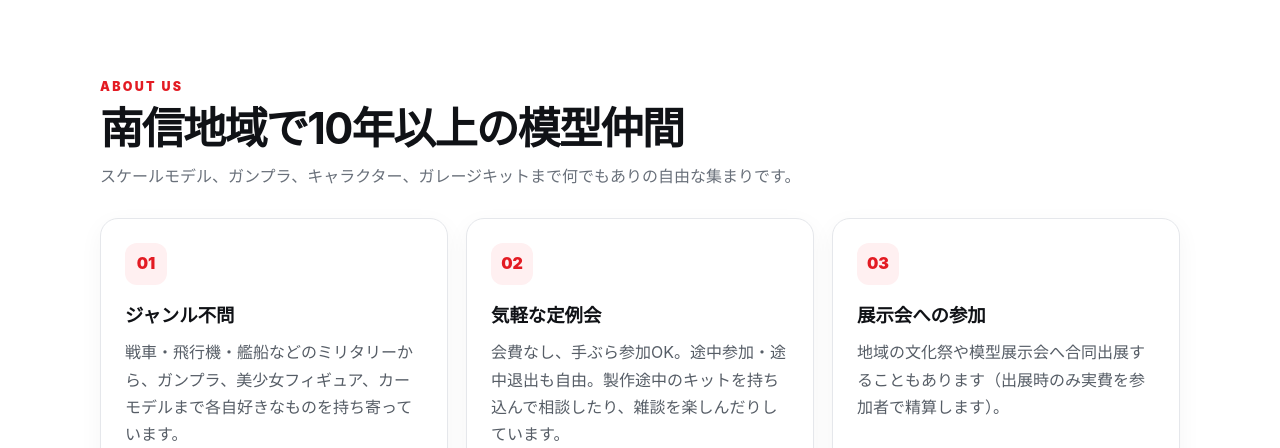
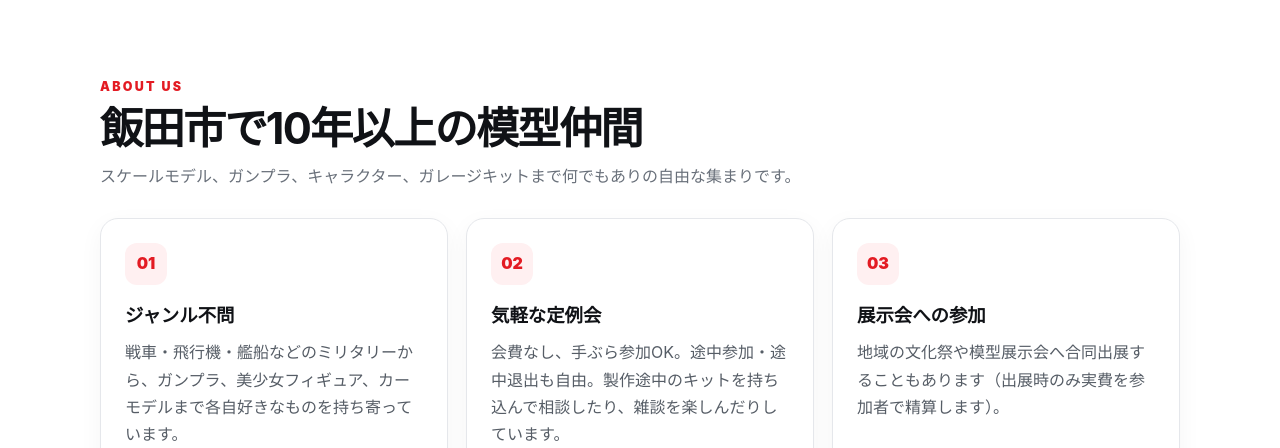
Before and after one commit to nanshin-modelers-club/site, a plain HTML site: page index.html in a window 1280 px wide. Shown: the part 652-1100 px from the top of the page. Drawn offline with Linux system fonts and the light colour scheme.

Commit message:
Say Iida city instead of the wider Nanshin region in About heading
Co-Authored-By: Claude Sonnet 5 <noreply@anthropic.com>

```diff
--- a/index.html
+++ b/index.html
@@ -309,7 +309,7 @@
     <div class="section-head">
       <div>
         <div class="kicker">ABOUT US</div>
-        <h2>南信地域で10年以上の模型仲間</h2>
+        <h2>飯田市で10年以上の模型仲間</h2>
         <p class="sub">スケールモデル、ガンプラ、キャラクター、ガレージキットまで何でもありの自由な集まりです。</p>
       </div>
     </div>
```
